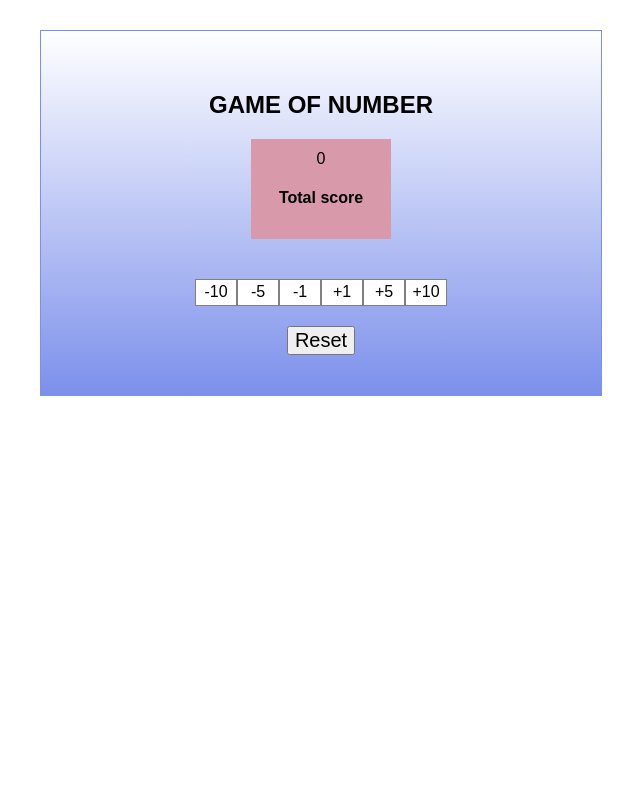
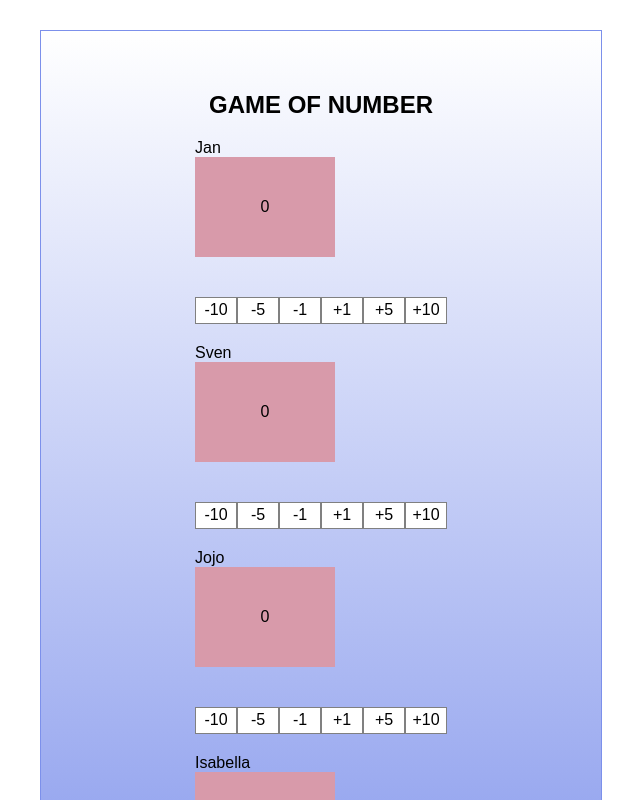
Before and after one commit to DechawatK/scorekeeper2, a React (Create React App) app: page / in a window 1280 px wide. Shown: the top 800 px of the page, without its empty margins (319-959 px from the left). Built offline with nearby package versions, Linux system fonts and the light colour scheme.

Commit message:
update app

```diff
--- a/src/App.js
+++ b/src/App.js
@@ -1,23 +1,33 @@
 import React, { Component } from 'react'
 import './App.css'
-import Score from './Score'
-import ScoreUpdate from './ScoreUpdate'
+import ScoreBoard from './ScoreBoard'
 import Button from './Button'
 
 class App extends Component {
   state = {
-    score: 0,
+    users: [
+      { name: 'Jan', score: 0 },
+      { name: 'Sven', score: 0 },
+      { name: 'Jojo', score: 0 },
+      { name: 'Isabella', score: 0 },
+    ],
   }
 
-  updateScore(value) {
+  updateScore(index, value) {
+    const users = this.state.users
+    const user = users[index]
     this.setState({
-      score: this.state.score + value,
+      users: [
+        ...users.slice(0, index),
+        { ...user, score: user.score + value },
+        ...users.slice(index + 1),
+      ],
     })
   }
 
   resetScore() {
     this.setState({
-      score: 0,
+      users: this.state.users.map(user => ({ ...user, score: 0 })),
     })
   }
 
@@ -25,8 +35,13 @@ class App extends Component {
     return (
       <div className="App">
         <h2>GAME OF NUMBER</h2>
-        <Score value={this.state.score} />
-        <ScoreUpdate onClick={this.updateScore.bind(this)} />
+        {this.state.users.map((user, index) => (
+          <ScoreBoard
+            title={user.name}
+            score={user.score}
+            onUpdate={score => this.updateScore(index, score)}
+          />
+        ))}
         <Button onClick={this.resetScore.bind(this)}>Reset</Button>
       </div>
     )
--- a/src/Score.js
+++ b/src/Score.js
@@ -4,11 +4,6 @@ export default class Score extends Component {
   render() {
     const { value } = this.props
 
-    return (
-      <div className="score">
-        {value}
-        <h4>Total score</h4>
-      </div>
-    )
+    return <div className="score">{value}</div>
   }
 }
--- /dev/null
+++ b/src/ScoreBoard.js
@@ -0,0 +1,16 @@
+import React, { Component } from 'react'
+import Score from './Score'
+import ScoreUpdate from './ScoreUpdate'
+
+export default class ScoreBoard extends Component {
+  render() {
+    const { title, score, onUpdate } = this.props
+    return (
+      <div className="score-board">
+        <span> {title} </span>
+        <Score value={score} />
+        <ScoreUpdate onClick={onUpdate} />
+      </div>
+    )
+  }
+}
```
